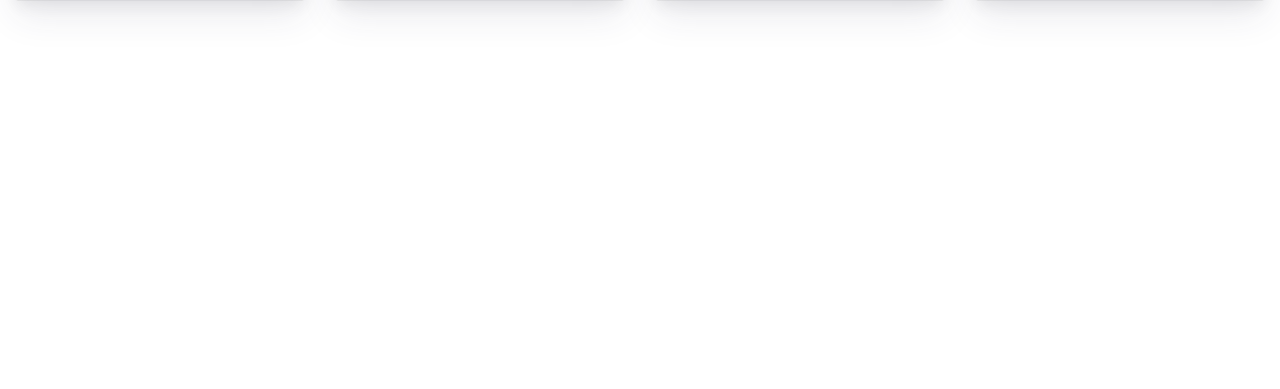
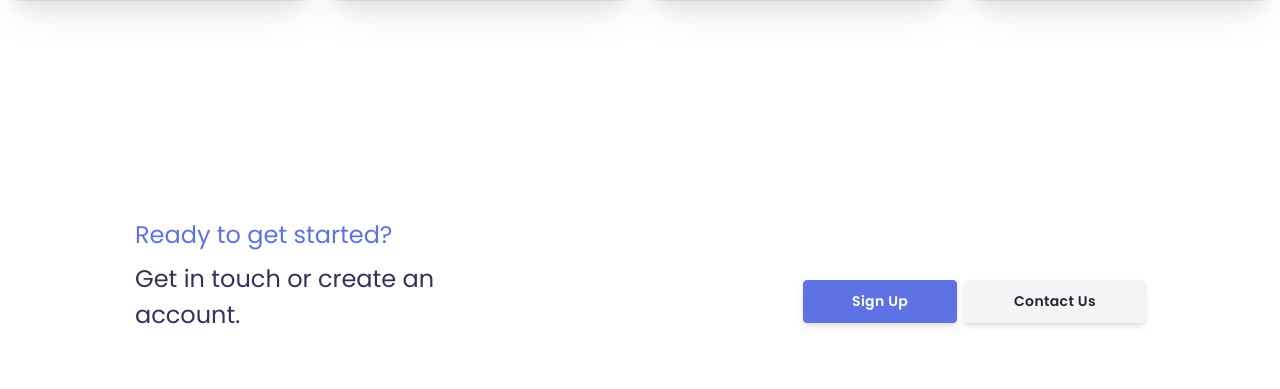
Before and after one commit to sleithdylan/Y4-IT-Final-Project, a PHP site: page / in a window 1280 px wide. Shown: the part 1977-2366 px from the top of the page. Before the commit the page ends 1992 px from the top, so only its background shows below. Run offline with PHP 8.4, Linux system fonts and the light colour scheme; some libraries are stand-ins or nearby versions.

Commit message:
Add call to action

```diff
--- a/index.php
+++ b/index.php
@@ -228,6 +228,22 @@
 				</div>
 			</div>
 		</div>
+	</div>
+	<!-- CTA -->
+	<div id="cta" class="py-5">
+		<div class="container">
+			<div class="row">
+				<h4 class="col-md text-left text-primary mt-5">Ready to get started?</h4>
+			</div>
+			<div class="row">
+				<h4 class="col-md text-left">Get in touch or create an account.</h4>
+				<div class="col-md-7 d-flex justify-content-sm-start justify-content-md-end align-items-center">
+					<button type="button" class="btn btn-primary text-capitalize px-5">Sign Up</button>
+					<button type="button" class="btn btn-secondary text-capitalize px-5">Contact Us</button>
+				</div>
+			</div>
+		</div>
+	</div>
 	<!-- Scripts -->
 	<script src="https://code.jquery.com/jquery-3.2.1.min.js"></script>
 	<script src="https://cdnjs.cloudflare.com/ajax/libs/popper.js/1.11.0/umd/popper.min.js"></script>
```
Lines whose indentation alone changed are shown as unchanged.
